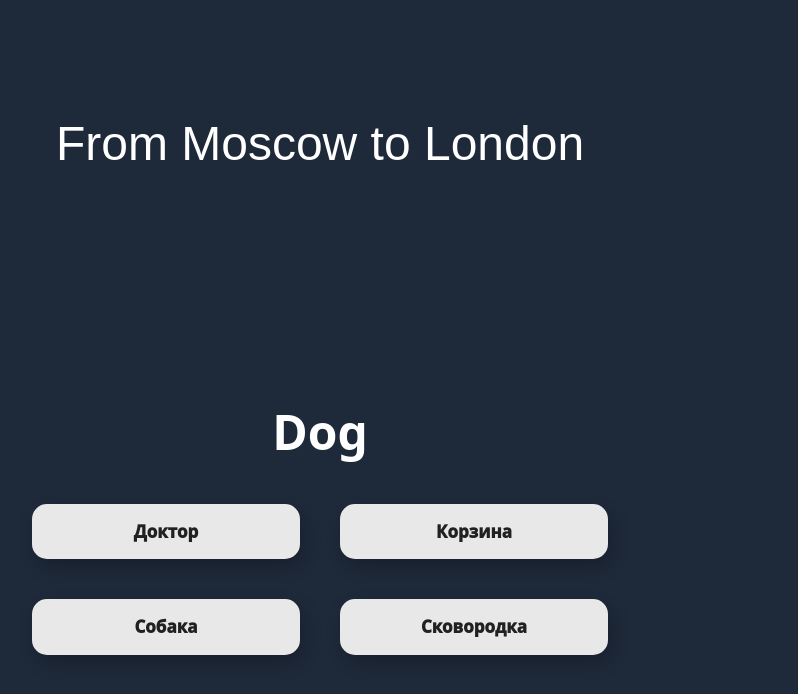
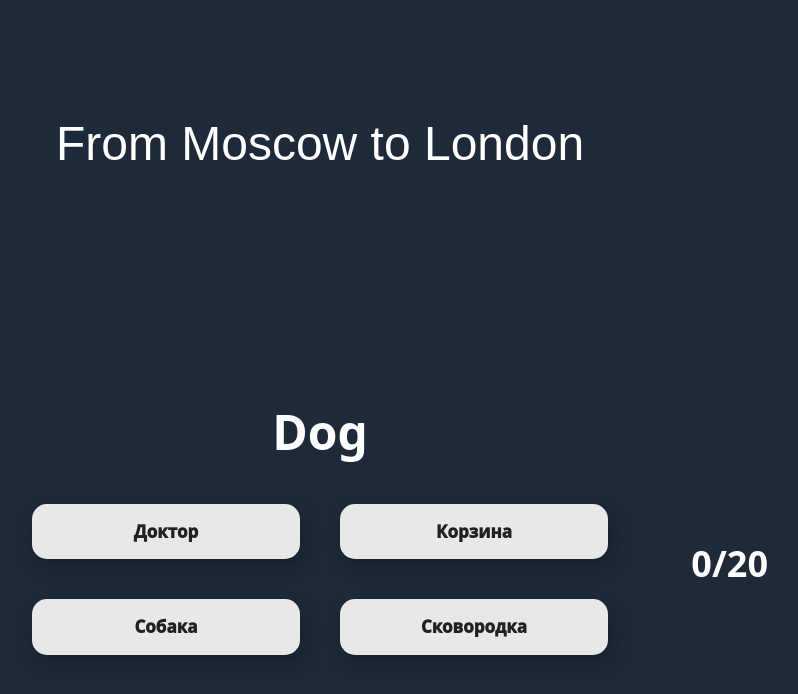
Before and after one commit to Kohize/english-quiz, a website built with Vite: page index.html in a window 1280 px wide. Both pictures are taken after a click on the button "Start". Shown: the whole page, without its empty margins (320-1118 px from the left). Built offline with nearby package versions, Linux system fonts and the light colour scheme; a web font is replaced by a local one.

Commit message:
added counter for rounds

```diff
--- a/index.html
+++ b/index.html
@@ -15,7 +15,7 @@
     <div id="app" class="flex justify-center mt-30 mb-60">
       <h1 class="font-gidole text-5xl text-white">From Moscow to London</h1>
     </div>
-    <div id="container" class="flex justify-center">
+    <div id="container" class="flex justify-center relative">
       <button
         class="text-white bg-indigo-500 p-5 font-gidole text-2x1 font-bold rounded-xl min-w-30 hover:cursor-pointer hover:bg-indigo-400"
         id="start">
--- a/src/main.js
+++ b/src/main.js
@@ -17,10 +17,14 @@ const allPositions = [
   { colStart: 2, rowStart: 3 },
 ];
 
+let currentScore = 0;
+
 const renderQuiz = () => {
   let currentWord =
     mainQuizObject[Math.floor(Math.random() * mainQuizObject.length)];
+
   console.log(currentWord);
+  const counterContainer = renderCounter(currentScore);
 
   container.innerHTML = '';
 
@@ -39,7 +43,7 @@ const renderQuiz = () => {
   const answerC = document.createElement('button');
   const answerD = document.createElement('button');
   quizWrapper.append(roundWord, answerA, answerB, answerC, answerD);
-  container.append(quizWrapper);
+  container.append(quizWrapper, counterContainer);
 
   roundWord.classList.add(
     'text-white',
@@ -96,9 +100,9 @@ const renderQuiz = () => {
       console.log(correctAnswer.innerHTML);
       console.log(event.target.innerHTML);
       console.log(event.target);
+      currentScore++;
       if (event.target.innerHTML === correctAnswer.innerHTML) {
         event.target.style.backgroundColor = 'green';
-
         setTimeout(() => {
           renderQuiz();
         }, 2000);
@@ -113,4 +117,15 @@ const renderQuiz = () => {
   );
 };
 
+const renderCounter = (currentScore) => {
+  let scoreContainer = document.createElement('div');
+  let counter = document.createElement('span');
+
+  counter.innerText = `${currentScore}/20`;
+  counter.classList.add('text-white', 'font-bold', 'text-4xl');
+  scoreContainer.classList.add('absolute', 'top-[55%]', 'right-[15%]');
+  scoreContainer.append(counter);
+  return scoreContainer;
+};
+
 startButton.addEventListener('click', startQuiz);
```
